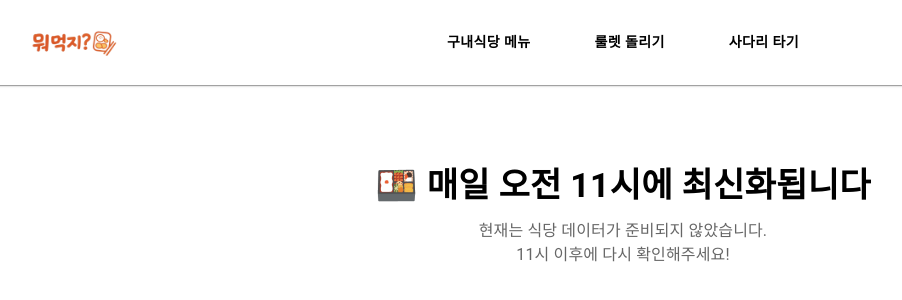
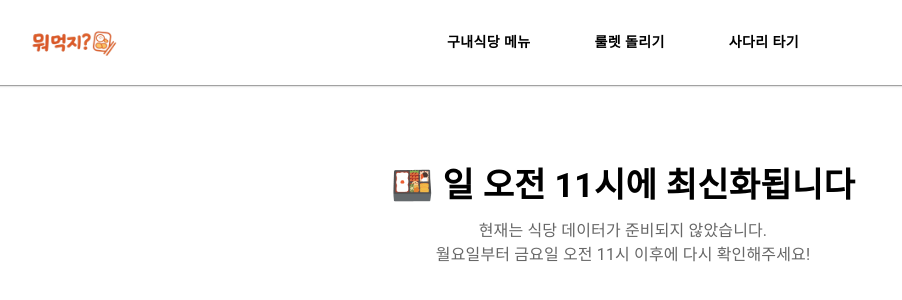
Before and after one commit to YangjiwooGN/LunchRecommendation, a React (Create React App) app in the folder src/main/front/: page /cafeteria in a window 1280 px wide. Shown: the top 300 px of the page, without its empty margins (17-919 px from the left). Built offline with nearby package versions, Linux system fonts and the light colour scheme.

Commit message:
Update index.js

```diff
--- a/src/main/front/src/views/CafeteriaList/index.js
+++ b/src/main/front/src/views/CafeteriaList/index.js
@@ -76,11 +76,11 @@ export default function CafeteriaList() {
         return (
             <Container maxWidth="sm" sx={{ py: 10, textAlign: "center" }}>
                 <Typography variant="h4" fontWeight="bold" gutterBottom>
-                    🍱 매일 오전 11시에 최신화됩니다
+                    🍱 일 오전 11시에 최신화됩니다
                 </Typography>
                 <Typography variant="body1" color="text.secondary">
                     현재는 식당 데이터가 준비되지 않았습니다.
-                    <br />11시 이후에 다시 확인해주세요!
+                    <br />월요일부터 금요일 오전 11시 이후에 다시 확인해주세요!
                 </Typography>
             </Container>
         );
```
